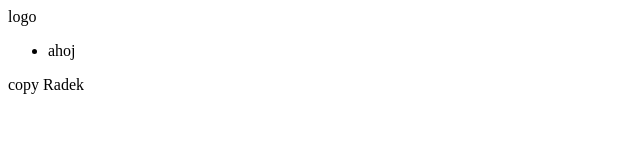
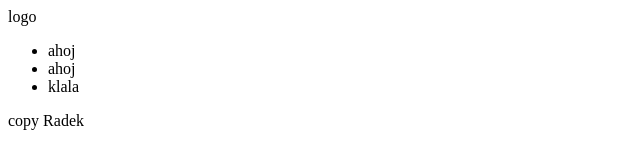
Before and after one commit to radekmusil/repos, a plain HTML site: page index.html in a window 1280 px wide. Shown: the whole page, without its empty margins (0-640 px from the left). Drawn offline with Linux system fonts and the light colour scheme.

Commit message:
comit lala

```diff
--- a/index.html
+++ b/index.html
@@ -11,6 +11,8 @@
     <nav>
         <ul>
             <li>ahoj</li>
+            <li>ahoj</li>
+            <li>klala</li>
         </ul>
     </nav>
     <footer>
```
